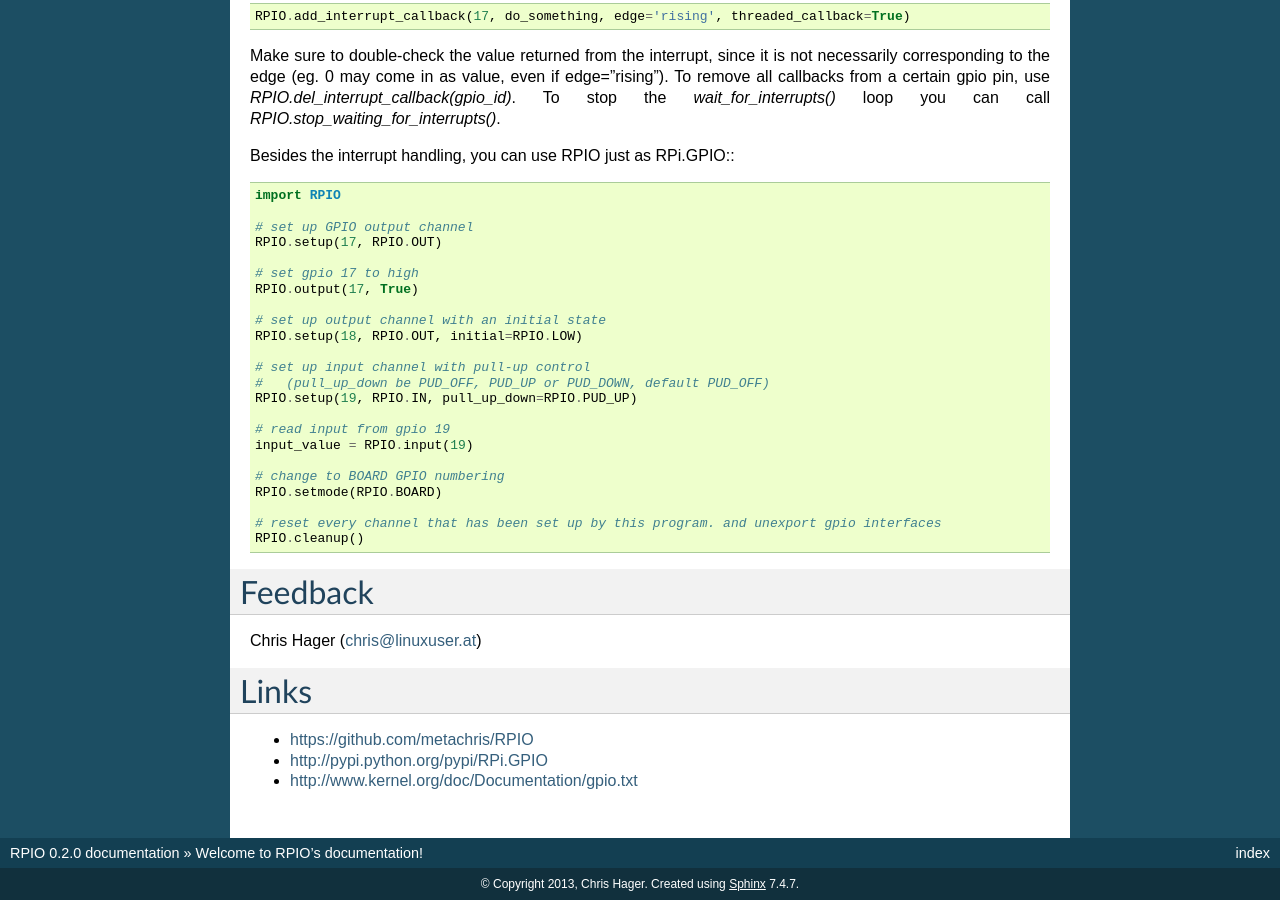
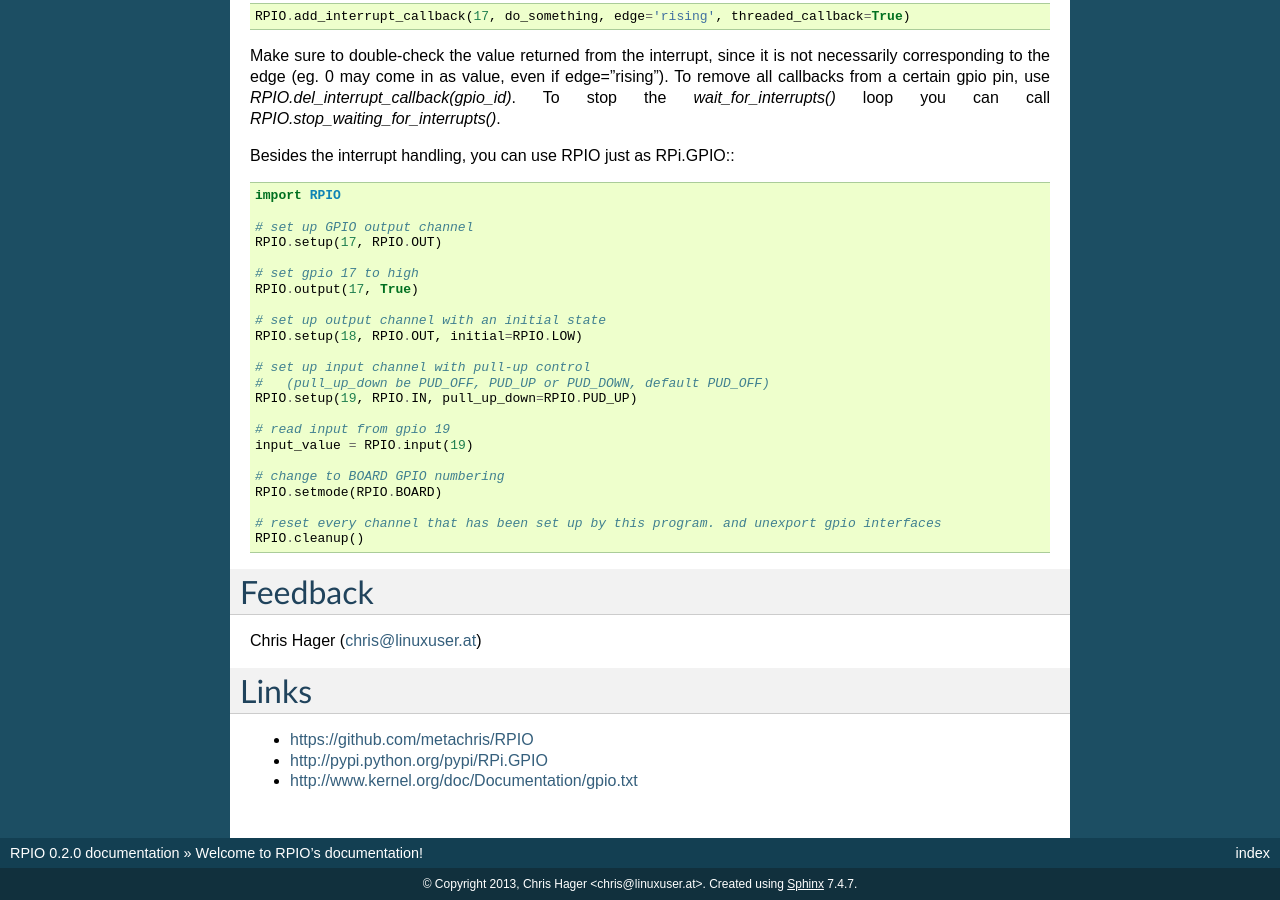
Before and after one commit to metachris/RPIO, a Sphinx documentation site: the page built from documentation/source/index.rst, in a window 1280 px wide and 900 px high, scrolled down 1828 px. Built offline with Sphinx 7.4.7, drawn with Linux system fonts in a browser that asks for light colours; some of the changed lines change nothing that is shown.

```diff
--- a/documentation/source/conf.py
+++ b/documentation/source/conf.py
@@ -41,7 +41,7 @@
 
 # General information about the project.
 project = u'RPIO'
-copyright = u'2013, Chris Hager'
+copyright = u'2013, Chris Hager <chris@linuxuser.at>'
 
 # The version info for the project you're documenting, acts as replacement for
 # |version| and |release|, also used in various other places throughout the
@@ -184,7 +184,7 @@
 # (source start file, target name, title, author, documentclass [howto/manual]).
 latex_documents = [
   ('index', 'RPIO.tex', u'RPIO Documentation',
-   u'Chris Hager', 'manual'),
+   u'Chris Hager <chris@linuxuser.at>', 'manual'),
 ]
 
 # The name of an image file (relative to this directory) to place at the top of
@@ -214,7 +214,7 @@
 # (source start file, name, description, authors, manual section).
 man_pages = [
     ('index', 'rpio', u'RPIO Documentation',
-     [u'Chris Hager'], 1)
+     [u'Chris Hager <chris@linuxuser.at>'], 1)
 ]
 
 # If true, show URL addresses after external links.
@@ -228,7 +228,7 @@
 #  dir menu entry, description, category)
 texinfo_documents = [
   ('index', 'RPIO', u'RPIO Documentation',
-   u'Chris Hager', 'RPIO', 'One line description of project.',
+   u'Chris Hager <chris@linuxuser.at>', 'RPIO', 'One line description of project.',
    'Miscellaneous'),
 ]
 
```
Also changed, not shown: 3 other files.
